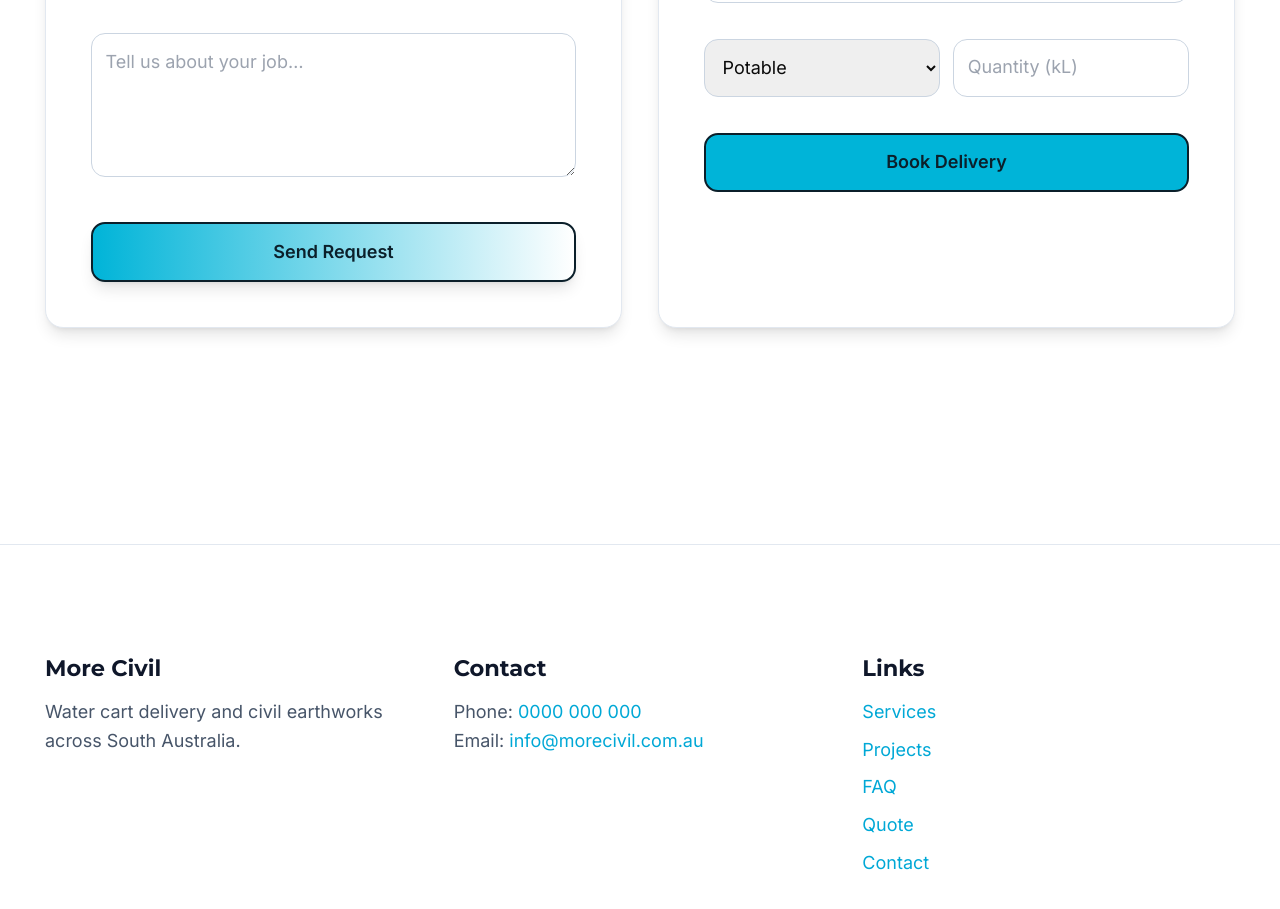
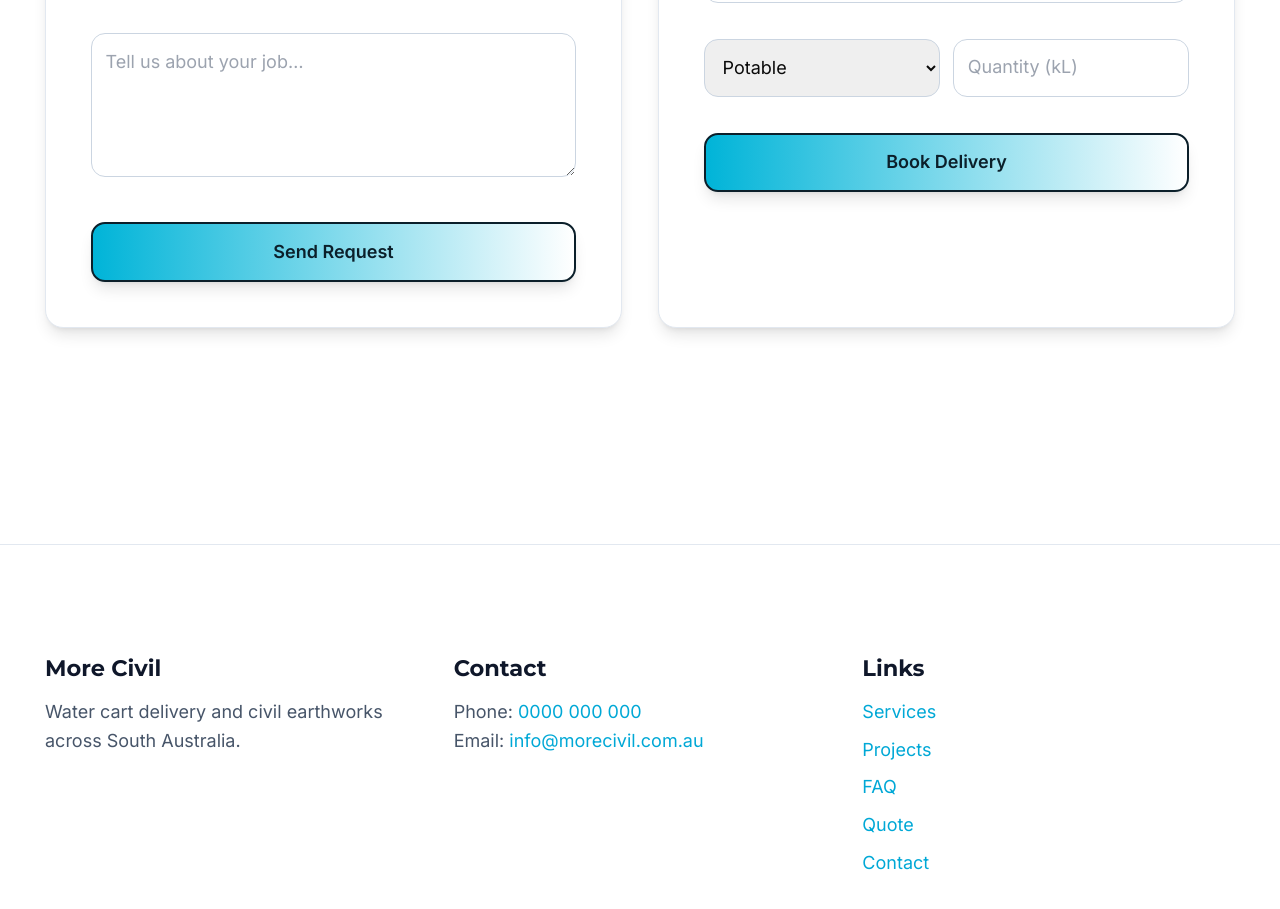
Before and after one commit to kindaiau/more-civil, a React (Vite) app: page / in a window 1280 px wide. Shown: the part 3700-4609 px from the top of the page. Built offline with nearby package versions, Linux system fonts and the light colour scheme.

Commit message:
Apply gradient to Book Delivery button
Updated the "Book Delivery" button to use the same blue gradient styling as the "Request a Quote" button.

```diff
--- a/src/components/Quote.tsx
+++ b/src/components/Quote.tsx
@@ -36,7 +36,7 @@ export default function Quote() {
               </select>
               <input type="number" min="1" step="1" placeholder="Quantity (kL)" className="w-full p-3 border border-slate-300 rounded-lg focus:border-[#00B4D8] focus:outline-none focus:ring-1 focus:ring-[#00B4D8]"/>
             </div>
-            <button className="bg-[#00B4D8] text-[#0B1F2A] font-semibold px-6 py-3 rounded-lg w-full hover:bg-[#00A3C4] transition-colors border-2 border-[#0B1F2A]">Book Delivery</button>
+            <button className="bg-gradient-to-r from-[#00B4D8] to-white text-[#0B1F2A] font-semibold px-6 py-3 rounded-lg w-full shadow-lg hover:from-[#00A3C4] hover:to-white transition-all duration-300 border-2 border-[#0B1F2A]">Book Delivery</button>
           </form>
         </div>
       </div>
```
